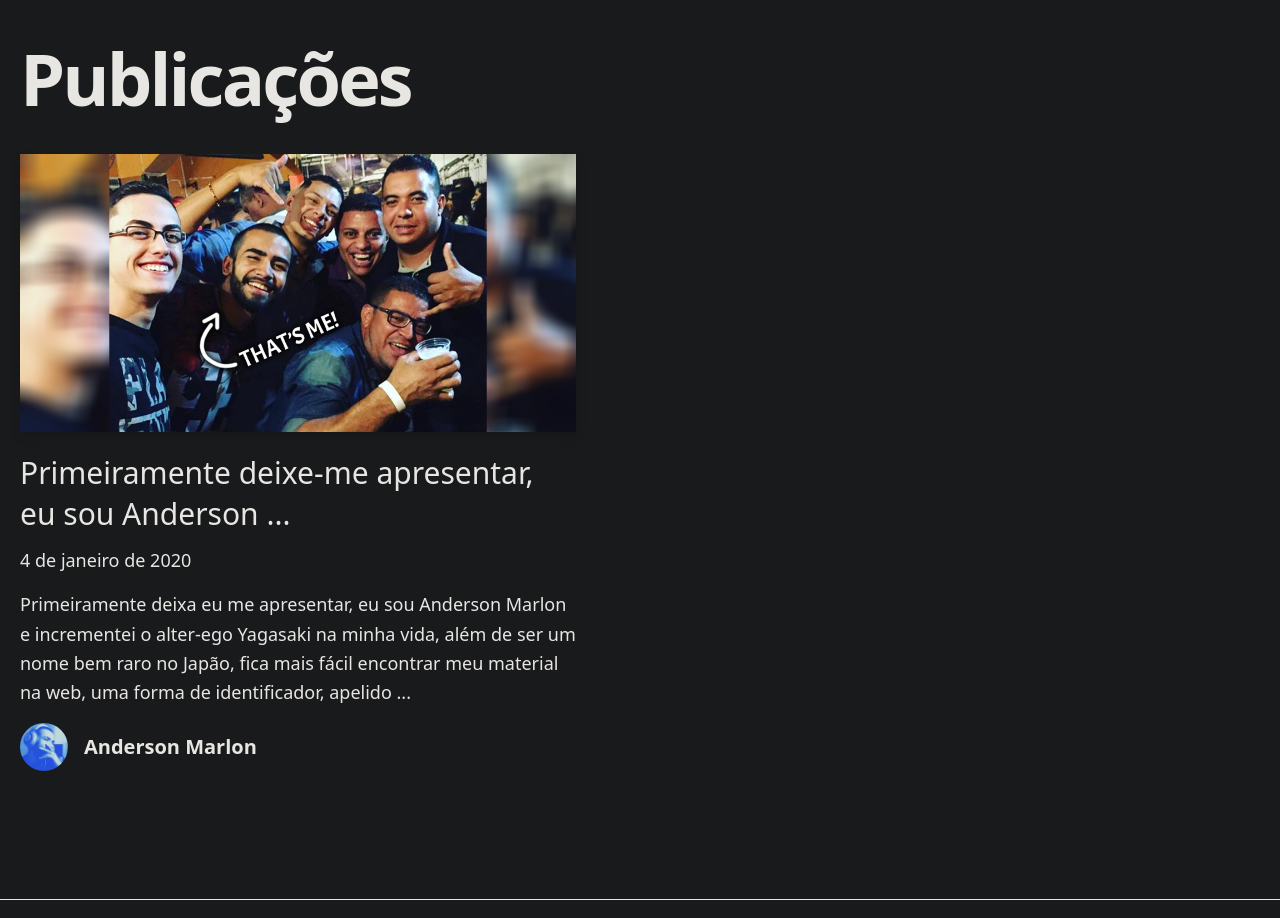
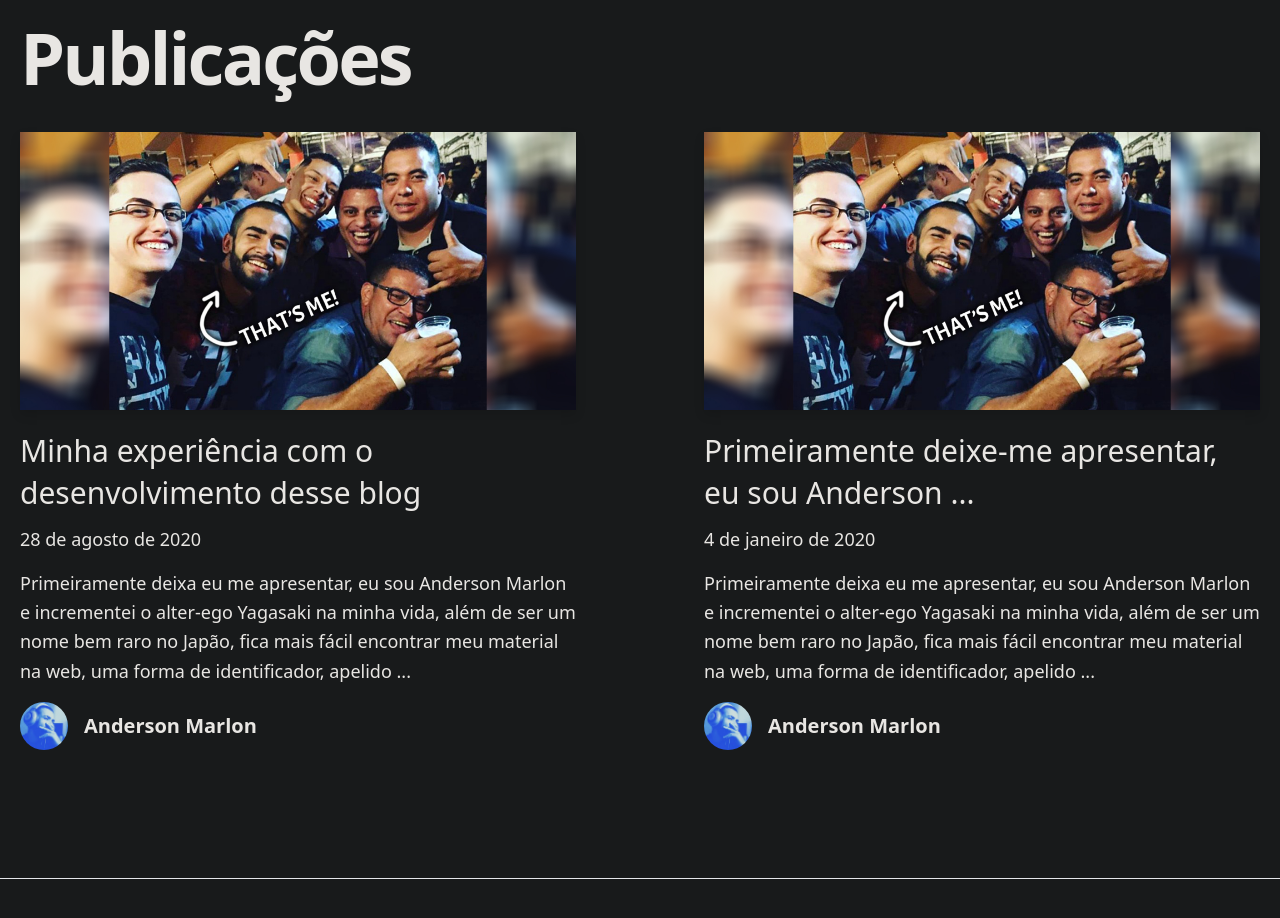
Before and after one commit to Yagasaki7K/website-yagasaki, a Next.js app: page /blog in a window 1280 px wide. Shown: the part 1160-2078 px from the top of the page. Built offline with nearby package versions, Linux system fonts and the light colour scheme.

Commit message:
Meta + Artigo: Blog

```diff
--- /dev/null
+++ b/_posts/blog.md
@@ -0,0 +1,30 @@
+---
+title: 'Minha experiência com o desenvolvimento desse blog'
+excerpt: 'Primeiramente deixa eu me apresentar, eu sou Anderson Marlon e incrementei o alter-ego Yagasaki na minha vida, além de ser um nome bem raro no Japão, fica mais fácil encontrar meu material na web, uma forma de identificador, apelido ...'
+coverImage: '/assets/blog/covers/apresenta.jpeg'
+date: '2020-08-28'
+author:
+  name: Anderson Marlon
+  picture: '/assets/blog/authors/yagasaki.jpeg'
+ogImage:
+  url: '/assets/blog/covers/apresenta.jpeg'
+
+---
+
+Vou contar a minha experiência que tive ao desenvolver esse blog e isso vai contar até mesmo quando eu tive o contato pela primeira vez com o NextJS.
+
+Eu tinha visto um tutorial sobre criar um blog com NextJS e MongoDB como contador de visitas pela Rocketseat. Achei interessante e até usei no primeiro evento da Aperture Laboratories, na edição Mercury, muita gente aprendeu, tirou dúvidas e viu como era simples desenvolver e para mim, foi a maior bagunça mais bem explicada que eu tive, um desastre, pessoalmente falando. Mas como muita gente gostou, não me importei e várias pessoas carregam o selo de ter participado desse evento.
+
+Eu até tempos atrás nunca havia mexido com NextJS depois disso, comecei a trabalhar com VueJS pela facilidade e somente esses tempos, em Abril para ser mais exato, eu havia entrado para a Cenário Capital e meu maior medo, se tornou o meu maior desafio, enfrentar React e NextJS, levei uma dor de cabeça, muito tempo de estresse, frustrações até finalmente chegar aonde eu estou hoje, cinco meses depois e eu consegui auxiliar, criar e desenvolver uma aplicação em NextJS, atualmente, super recomendo e não tenho meta nenhuma de trocar de tecnologia tão cedo.
+
+A aplicação, um site de comparadores de cartão de crédito pela Cenário Capital, você pode conferir ela em <a href="https://cartaodecreditos.com.br" target="_blank">https://cartaodecreditos.com.br/</a> e foi uma baita experiência, um nível de adaptação e entender código dos outros que não achei que conseguiria a tempo.
+
+Hoje, cinco meses depois, coloquei na minha cabeça que eu tinha que montar meu próprio blog, ficar dependendo de sites como Polywork, Medium, Linkedin, Twitter é um negócio muito separado e eu preciso é de foco, um lugar para compartilhar e ficar apenas ali, sendo algo meu e único e dessa vez em código aberto - não seria justo com quem está aprendendo agora.
+
+O blog foi desenvolvido com o template do NextJS para blogs, não tem muito segredo, o design dele foi apenas reformulado em questão de cores, não mexi muito na estética e deixei as coisas em português, incluindo a formatação da data, daí para frente só alegria, exceto por uma questão. Replicar a página inicial.
+
+Caso você queira instalar o template de blog com NextJS, você pode estar conferindo nesse <a href="#" target="_blank">link a documentação</a>.
+
+A página inicial do site não é o blog, é um antigo portfólio que muitos admiram, falam bem e elogiam, apesar de secretamente ter sido um template, agora as coisas serão diferentes, porquê serei obrigado a remontar ele, fazer o desenvolvimento do zero, agora usando NextJS e Typescript, é um grande desafio que virá pela frente e com muitas dores de cabeça, certamente, mas valerá a pena.
+
+É isso, a parte do blog é fácil, montar, reutilizar alguns elementos e aproveitar isso, mas para mim, criar a página inicial foi a mais, e com certeza, vou carregar essas experiências para o resto da vida e você pode conferir esse progresso diretamente no meu GitHub.
--- a/components/meta.tsx
+++ b/components/meta.tsx
@@ -1,5 +1,4 @@
 import Head from 'next/head'
-import { CMS_NAME, HOME_OG_IMAGE_URL } from '../lib/constants'
 
 const Meta = () => {
   return (
@@ -34,9 +33,9 @@ const Meta = () => {
       <link rel="alternate" type="application/rss+xml" href="/feed.xml" />
       <meta
         name="description"
-        content={`A statically generated blog example using Next.js and ${CMS_NAME}.`}
+        content={`Eu sou Anderson "Yagasaki" Marlon, desenvolvedor, Analista de Desenvolvimento de Sistemas na Cenário Capital, CEO da Aperture Laboratories e Drift King do meu bairro`}
       />
-      <meta property="og:image" content={HOME_OG_IMAGE_URL} />
+      <meta property="og:image" content="/assets/authors/yagasaki.jpeg" />
     </Head>
   )
 }
```
Also changed, not shown: _posts/apresenta.md (renamed from _posts/preview.md).
